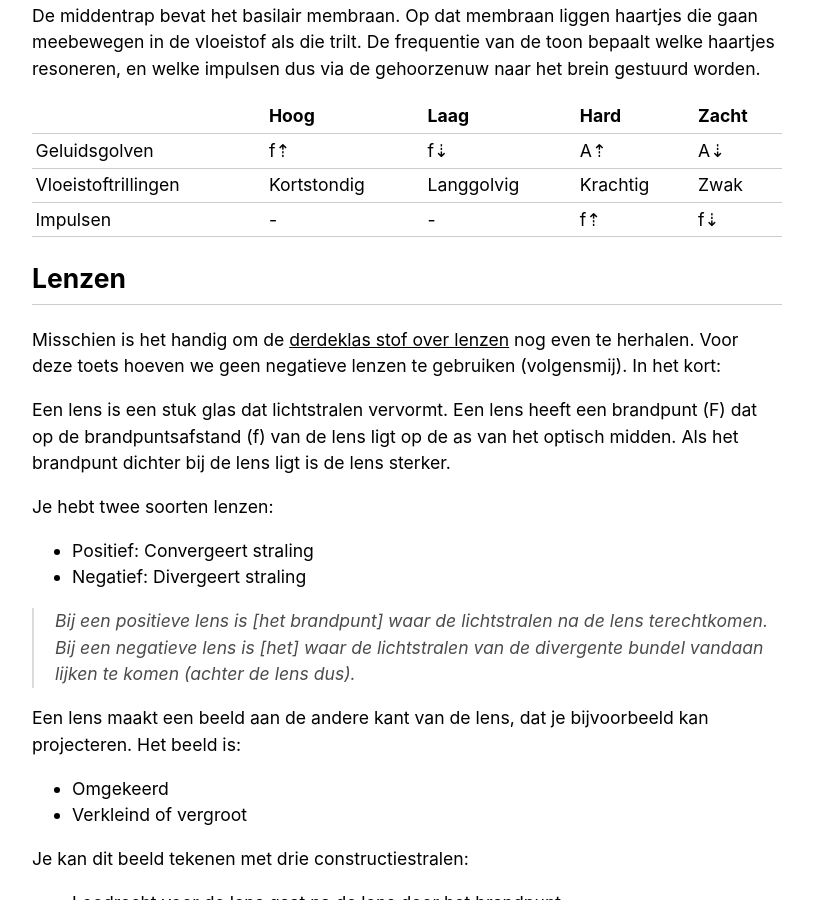
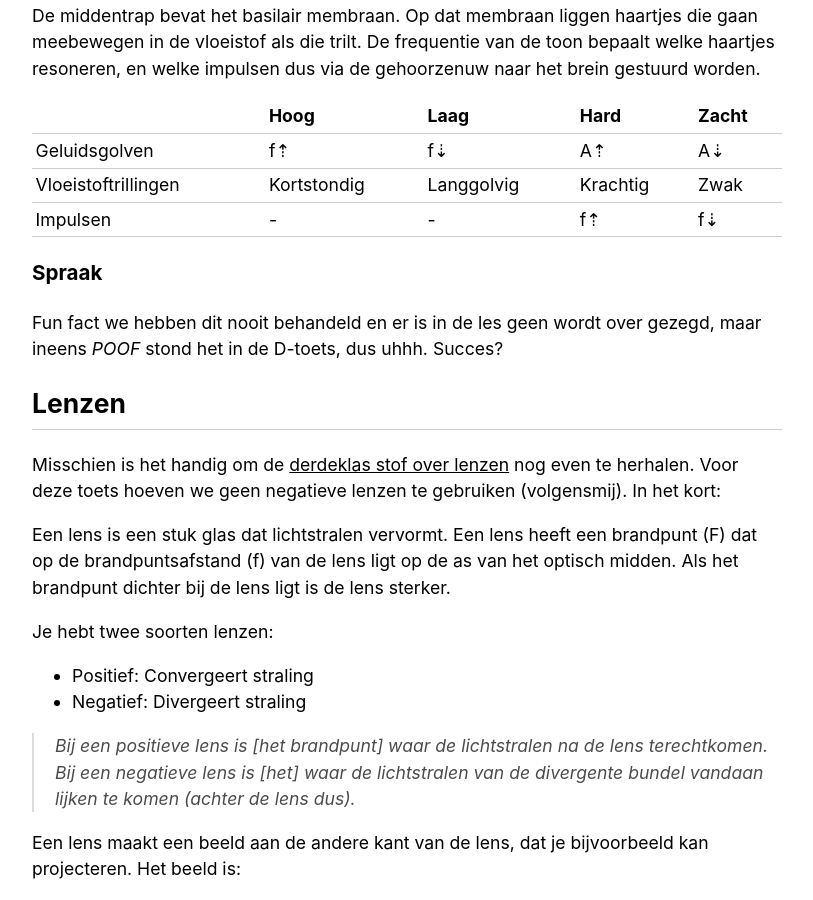
Before and after one commit to RobinBoers/school.geheimesite.nl, a Jekyll site: the page built from 5VWO/TW2/Natuurkunde.md, in a window 1280 px wide and 900 px high, scrolled down 3409 px. Shown: the whole window, without its empty margins (233-1046 px from the left). Built offline with Jekyll 4.4.1, drawn with Linux system fonts in a browser that asks for light colours; our own code applies the rules of GitHub Pages for plain Markdown files.

Commit message:
Add lil note

```diff
--- a/5VWO/TW2/Natuurkunde.md
+++ b/5VWO/TW2/Natuurkunde.md
@@ -75,6 +75,10 @@ De middentrap bevat het basilair membraan. Op dat membraan liggen haartjes die g
 | Geluidsgolven       | f⇡          | f⇣         | A⇡       | A⇣    |
 | Vloeistoftrillingen | Kortstondig | Langgolvig | Krachtig | Zwak  |
 | Impulsen            | -           | -          | f⇡       | f⇣    |
+
+### Spraak
+
+Fun fact we hebben dit nooit behandeld en er is in de les geen wordt over gezegd, maar ineens *POOF* stond het in de D-toets, dus uhhh. Succes?
 
 ## Lenzen
 
```
